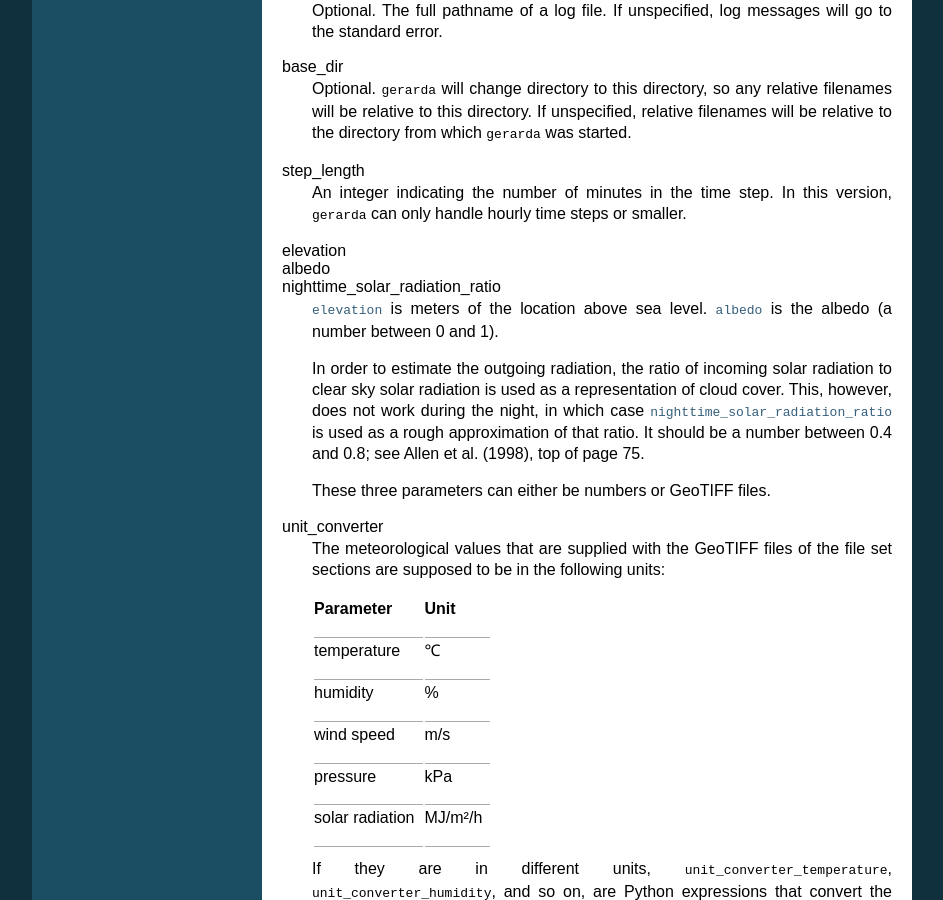
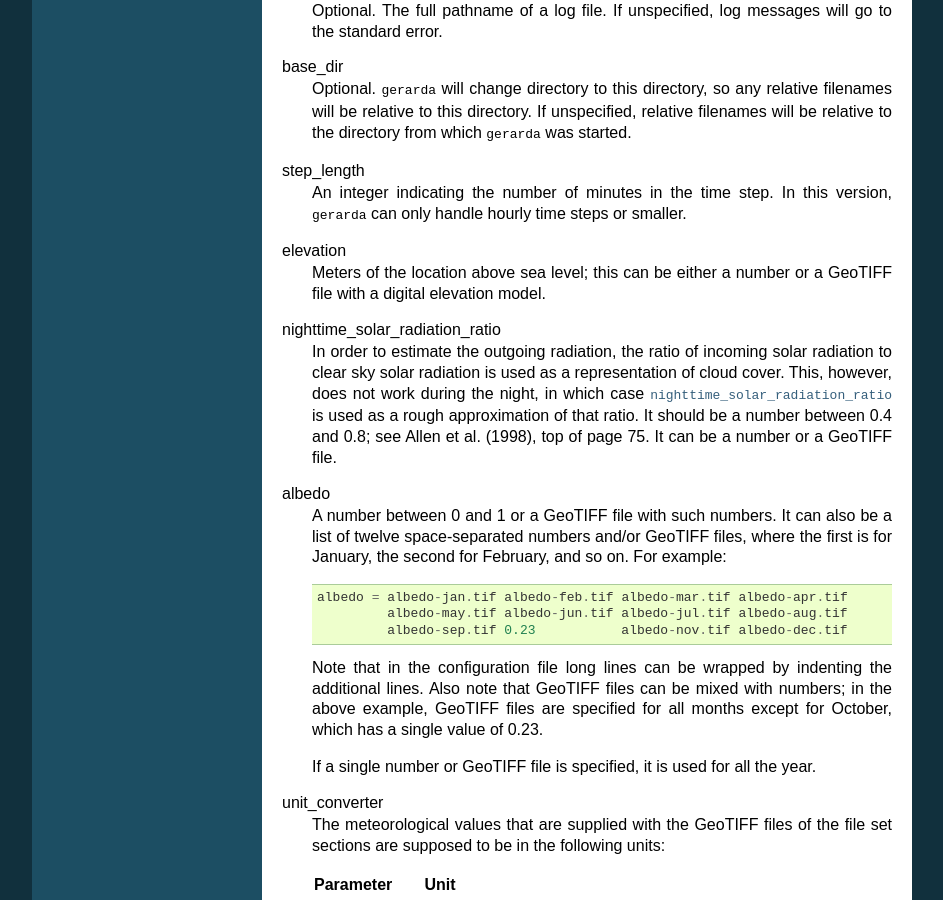
Before and after one commit to openmeteo/pthelma, a Sphinx documentation site: the page built from doc/gerarda.rst, in a window 1280 px wide and 900 px high, scrolled down 2235 px. Shown: the whole window, without its empty margins (168-1111 px from the left). Built offline with Sphinx 7.4.7, drawn with Linux system fonts in a browser that asks for light colours.

Commit message:
Minor seasonal albedo improvements (additional fixes to #6)
Improved and completed the documentation, fixed some comments and some
error messages, simplified and beautified some parts of the code.

```diff
--- a/doc/evaporation.rst
+++ b/doc/evaporation.rst
@@ -32,14 +32,11 @@
 
    The class is initialized with the following parameters:
 
-   *albedo* (dimensionless) can be uniformly or seasonal distributed
-   parameter; uniformly as a single scalar or array with albedo values,
-   seasonal as a monthly series of scalar or array albedo values.
-
-   For example::
-
-      albedo = scalar or array (uniform)
-      albedo = scalar1 or array1 ... scalar12 or array12 (seasonal)
+   *albedo* is either a scalar or array, or a sequence of 12 scalars
+   or arrays. If it is a sequence, the first item is the albedo in
+   January, the second is for February, and so on. If it is a single
+   scalar or array, it is used for the entire year. The albedo is a
+   number between 0 and 1.
 
    In order to estimate the outgoing radiation, the ratio of incoming
    solar radiation to clear sky solar radiation is used as a
--- a/doc/gerarda.rst
+++ b/doc/gerarda.rst
@@ -146,11 +146,11 @@ General parameters
    time steps or smaller.
 
 .. confval:: elevation
-             albedo
-             nighttime_solar_radiation_ratio
 
-   :confval:`elevation` is meters of the location above sea level.
-   :confval:`albedo` is the albedo (a number between 0 and 1).
+   Meters of the location above sea level; this can be either a number
+   or a GeoTIFF file with a digital elevation model.
+
+.. confval:: nighttime_solar_radiation_ratio
 
    In order to estimate the outgoing radiation, the ratio of incoming
    solar radiation to clear sky solar radiation is used as a
@@ -158,9 +158,27 @@ General parameters
    the night, in which case :confval:`nighttime_solar_radiation_ratio`
    is used as a rough approximation of that ratio. It should be a
    number between 0.4 and 0.8; see Allen et al. (1998), top of page
-   75.
+   75. It can be a number or a GeoTIFF file.
 
-   These three parameters can either be numbers or GeoTIFF files.
+.. confval:: albedo
+
+   A number between 0 and 1 or a GeoTIFF file with such numbers. It
+   can also be a list of twelve space-separated numbers and/or GeoTIFF
+   files, where the first is for January, the second for February, and
+   so on. For example::
+
+      albedo = albedo-jan.tif albedo-feb.tif albedo-mar.tif albedo-apr.tif
+               albedo-may.tif albedo-jun.tif albedo-jul.tif albedo-aug.tif
+               albedo-sep.tif 0.23           albedo-nov.tif albedo-dec.tif
+
+   Note that in the configuration file long lines can be wrapped by
+   indenting the additional lines. Also note that GeoTIFF files can be
+   mixed with numbers; in the above example, GeoTIFF files are
+   specified for all months except for October, which has a single
+   value of 0.23.
+
+   If a single number or GeoTIFF file is specified, it is used for all
+   the year.
 
 .. confval:: unit_converter
 
```
Also changed, not shown: 2 other files.
